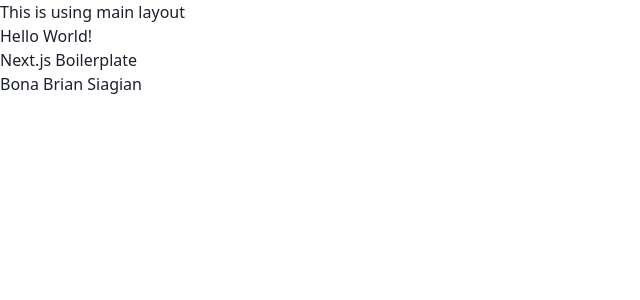
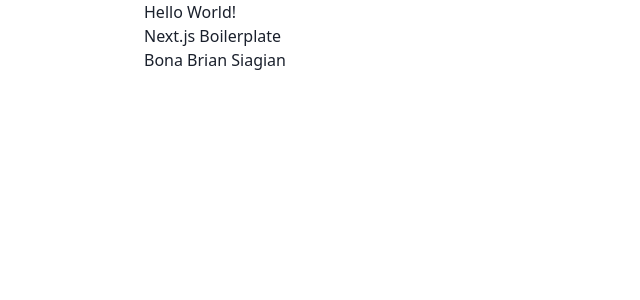
Before and after one commit to bonabrian/nextjs-boilerplate, a Next.js app: page / in a window 1280 px wide. Shown: the top 300 px of the page, without its empty margins (0-640 px from the left). Built offline with nearby package versions, Linux system fonts and the light colour scheme.

Commit message:
feat: add container and box component

```diff
--- a/src/pages/index.tsx
+++ b/src/pages/index.tsx
@@ -4,7 +4,7 @@
   return (
     <>
       <NextSeo title="Home" />
-      <main className="flex flex-col min-h-screen items-center justify-between p-12">
+      <div>
         <div className="flex justify-center items-center flex-1">
           <h1 className="text-3xl font-bold">Hello World!</h1>
         </div>
@@ -30,7 +30,7 @@
             </a>
           </div>
         </div>
-      </main>
+      </div>
     </>
   )
 }
--- /dev/null
+++ b/src/shared/components/box/box.tsx
@@ -0,0 +1,10 @@
+import type { BoxProps as ChakraBoxProps } from '@chakra-ui/react'
+import { Box as ChakraBox, forwardRef } from '@chakra-ui/react'
+
+interface BoxProps extends ChakraBoxProps {}
+
+const Box = forwardRef<BoxProps, 'div'>((props, ref) => {
+  return <ChakraBox {...props} ref={ref} />
+})
+
+export default Box
--- /dev/null
+++ b/src/shared/components/box/index.ts
@@ -0,0 +1,3 @@
+import Box from './box'
+
+export default Box
--- /dev/null
+++ b/src/shared/components/chakra/index.ts
@@ -0,0 +1,3 @@
+import Chakra from './chakra'
+
+export default Chakra
--- /dev/null
+++ b/src/shared/components/container/container.tsx
@@ -0,0 +1,10 @@
+import type { ContainerProps as ChakraContainerProps } from '@chakra-ui/react'
+import { Container as ChakraContainer, forwardRef } from '@chakra-ui/react'
+
+const Container = forwardRef<ChakraContainerProps, 'div'>(
+  ({ maxW = '5xl', ...rest }, ref) => {
+    return <ChakraContainer maxW={maxW} {...rest} ref={ref} />
+  },
+)
+
+export default Container
--- /dev/null
+++ b/src/shared/components/container/index.ts
@@ -0,0 +1,3 @@
+import Container from './container'
+
+export default Container
--- a/src/shared/components/index.ts
+++ b/src/shared/components/index.ts
@@ -1,4 +1,6 @@
+import Box from './box'
 import Button from './button'
 import Chakra from './chakra'
+import Container from './container'
 
-export { Button, Chakra }
+export { Box, Button, Chakra, Container }
--- a/src/shared/layouts/main-layout.tsx
+++ b/src/shared/layouts/main-layout.tsx
@@ -1,9 +1,10 @@
+import { Box, Container } from '../components'
+
 const MainLayout = ({ children }: { children: React.ReactNode }) => {
   return (
-    <>
-      <div>This is using main layout</div>
-      <div>{children}</div>
-    </>
+    <Box>
+      <Container>{children}</Container>
+    </Box>
   )
 }
 
```
Also changed, not shown: src/shared/components/chakra/chakra.tsx (renamed from src/shared/components/chakra.tsx), 1 other file (tests, documents, lock files or other folders).
